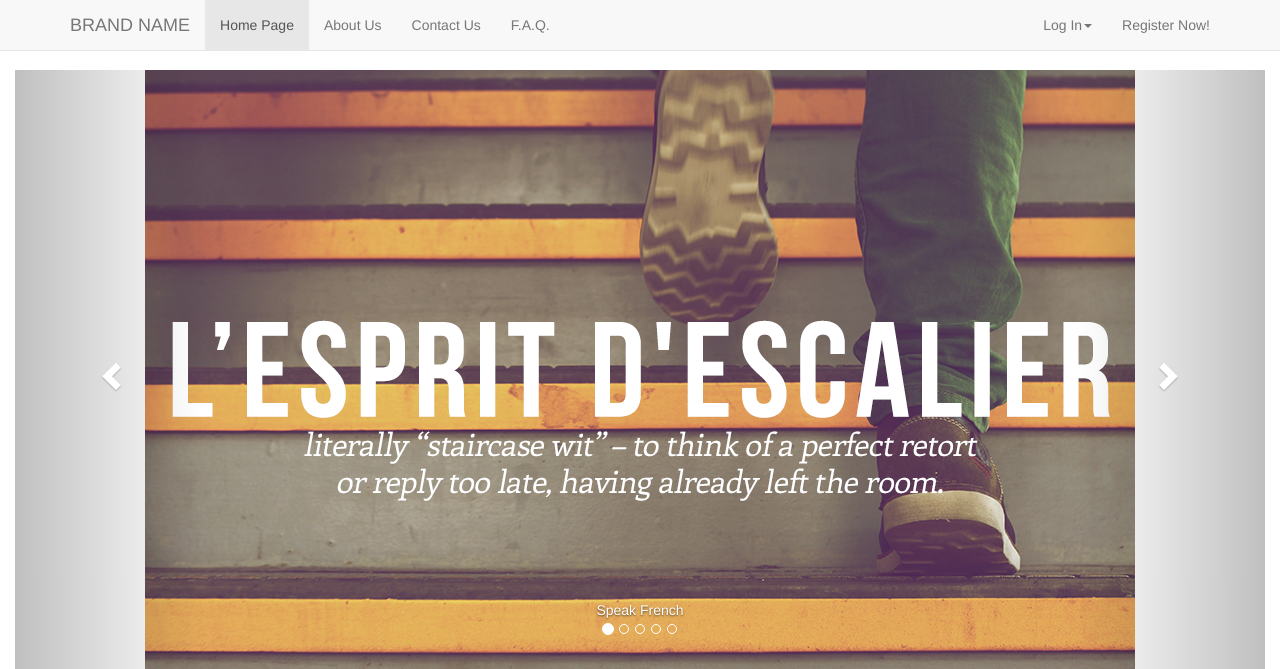
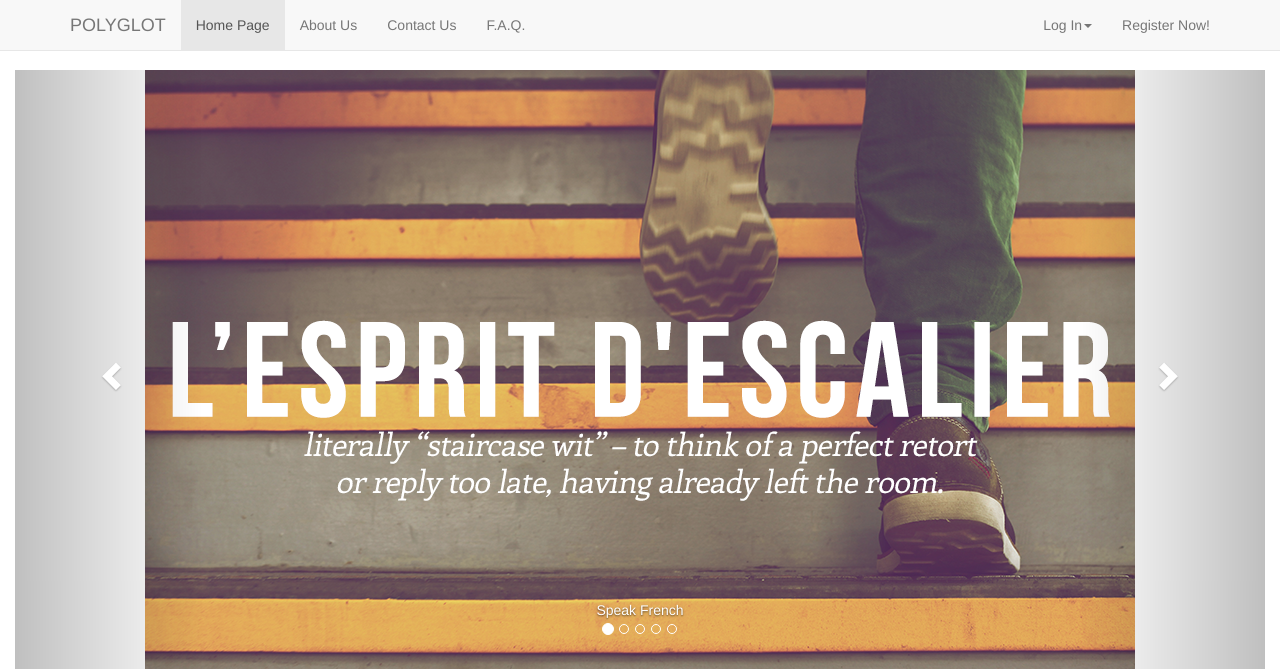
Before and after one commit to yujia21/INF472WFinalProject, a PHP site: page / in a window 1280 px wide. Shown: the top 669 px of the page. Run offline with PHP 8.4, Linux system fonts and the light colour scheme.

Commit message:
update 20 /1

```diff
--- a/css/perso.css
+++ b/css/perso.css
@@ -134,6 +134,14 @@ input[type=range]:focus::-ms-fill-upper {
   background: #367ebd;
 }
 
+button[type=submit] {
+    border-radius: 5px;
+    border: 0;
+    width: 25px;
+    height:25px;
+    background: #00cacc;
+}
+
 a.back-to-top {
 	display: none;
 	width: 60px;
--- a/utilities/userfunctions.php
+++ b/utilities/userfunctions.php
@@ -227,7 +227,7 @@ class Utilisateur {
             $sth->execute(array($login1,$login2,$id));
         }
         // TO ADD : WHAT HAPPENS IF SAME USER TRIES TO RATE USER2 FOR SAME LANGUAGE : UPDATES
-        $sth = $dbh->prepare("UPDATE `rating_requests` SET (`login1`, `login2`,`language_id`,`ratedlevel`) = (?,?,?,?)");
+        $sth = $dbh->prepare("INSERT INTO `rating_requests` (`login1`, `login2`,`language_id`,`ratedlevel`) VALUES(?,?,?,?)");
         $sth->execute(array($login1,$login2,$id,$ratedlevel));
         $dbh = null; // Déconnexion de MySQL
         //login1 is the rater, login2 is rated
@@ -246,8 +246,8 @@ class Utilisateur {
                 echo "<input type=\"hidden\" name =\"login2\" id =\"login2\" value=\"".$row['login2']."\">";
                 echo "<input type=\"hidden\" name =\"language\" id =\"language\" value=\"".$language."\">";
                 echo "<input type=\"hidden\" name =\"ratedlevel\" id =\"ratedlevel\" value=\"".$row['ratedlevel']."\">";
-                echo "<button type=\"submit\" name =\"validrequest\" id =\"validrequest\" value=\"Accept\">Accept</button>";
-                echo "<button type=\"submit\" name =\"validrequest\" id =\"validrequest\" value=\"Reject\">Reject</button></p>"; //how to submit all data from row
+                echo "  <button type=\"submit\" name =\"validrequest\" id =\"validrequest\" value=\"Accept\">&#10004;</button>";
+                echo "  <button type=\"submit\" name =\"validrequest\" id =\"validrequest\" value=\"Reject\">&#10008;</button></p>"; //how to submit all data from row
             }
         }
         $dbh=null;
--- a/utilities/utils.php
+++ b/utilities/utils.php
@@ -73,7 +73,7 @@ echo <<<FINMENU
             <span class="icon-bar"></span>
             <span class="icon-bar"></span>
             </button>
-            <a class="navbar-brand" href="#">BRAND NAME</a>
+            <a class="navbar-brand" href="#">POLYGLOT</a>
         </div>
 
         <div class="collapse navbar-collapse" id="bs-example-navbar-collapse-1">
```
Also changed, not shown: nbproject/private/private.xml (+4 -5 lines).
